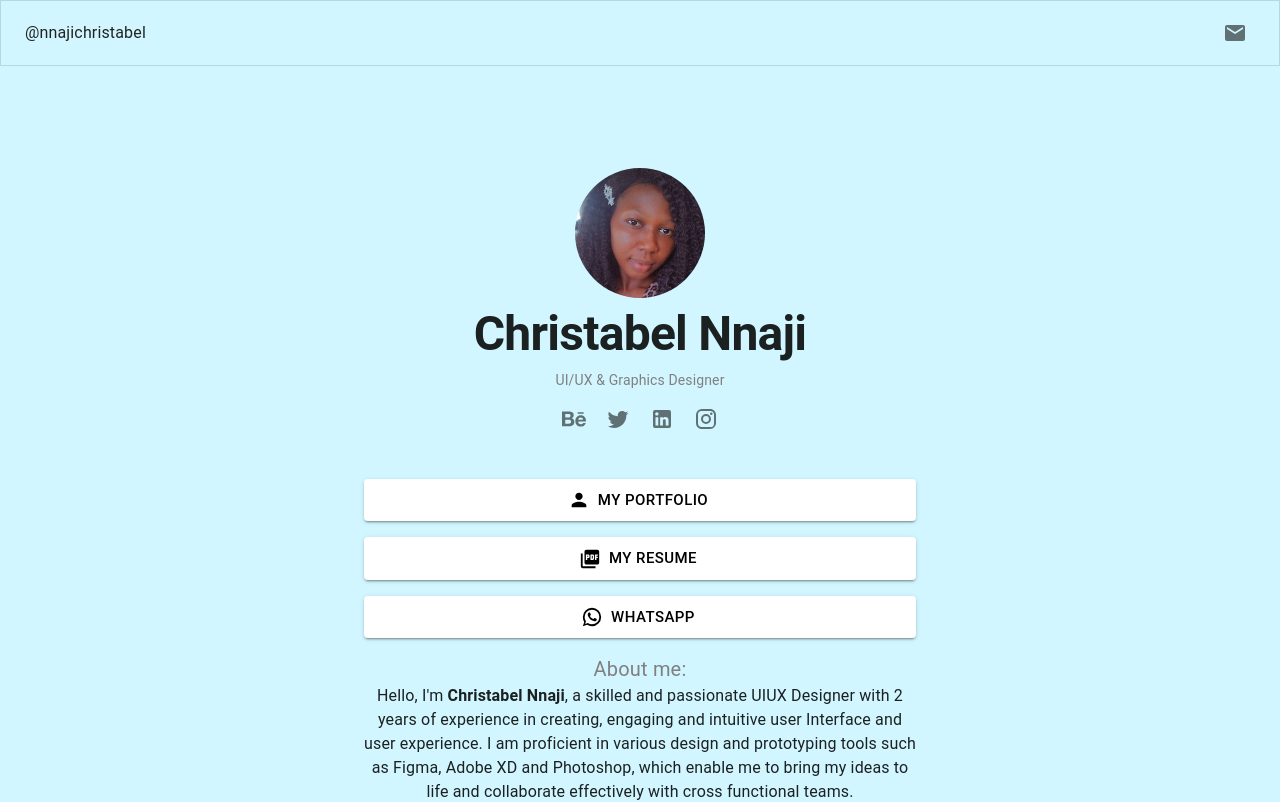
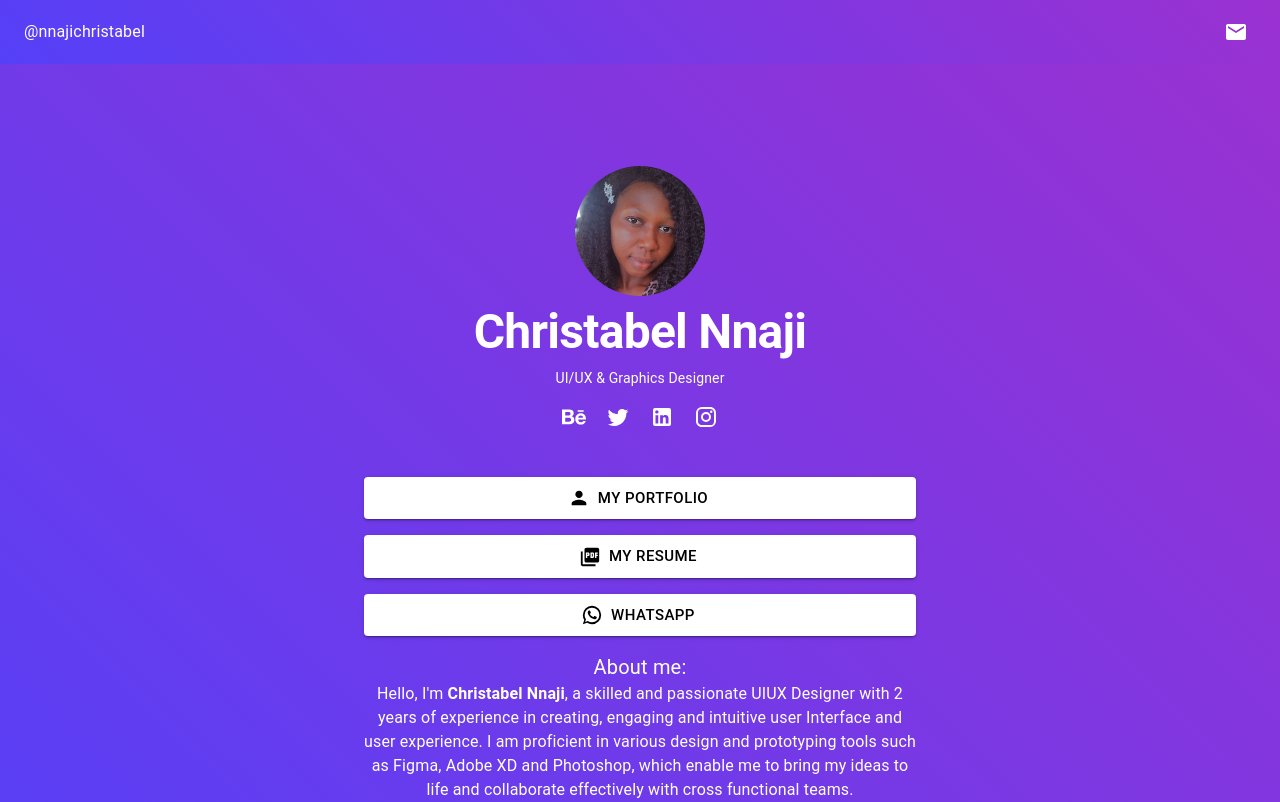
Before and after one commit to NICHOLAS-AGBO/Christabel_portfolio, a React (Create React App) app: page / in a window 1280 px wide. Shown: the top 802 px of the page. Built offline with nearby package versions, Linux system fonts and the light colour scheme.

Commit message:
#UI Modified

```diff
--- a/src/App.tsx
+++ b/src/App.tsx
@@ -18,14 +18,14 @@ function App() {
     const dark = mode==="dark";
   return (
       <>
-        <AppBar variant={"outlined"} position={"sticky"} elevation={0} sx={{
-            bgcolor:dark?"common.black":"background.paper"
+        <AppBar position={"sticky"} elevation={0} sx={{
+            background:dark?"common.black":"linear-gradient(45deg, #5540f8, #9b31d1)"
         }}>
           <Toolbar sx={{justifyContent: "space-between"}}>
-            <Link underline={"none"} sx={{color: dark?"gray":"#232323"}} href={"https://www.behance.net/nnajichristabel"} target={"_blank"}>
+            <Link underline={"none"} sx={{color: dark?"gray":"common.white"}} href={"https://www.behance.net/nnajichristabel"} target={"_blank"}>
               <Typography>@nnajichristabel</Typography>
             </Link>
-            <IconButton href={"mailto:nnajichristabel54@gmail.com"}>
+            <IconButton sx={{color: dark?"gray":"common.white"}} href={"mailto:nnajichristabel54@gmail.com"}>
               <Email/>
             </IconButton>
 
@@ -44,16 +44,16 @@ function App() {
                     <Typography variant={"h1"} sx={{
                         fontSize: {xs: "h4.fontSize", md: "h3.fontSize"}
                     }} fontWeight={700}>Christabel Nnaji</Typography>
-                    <Typography sx={{fontSize: {xs: "caption.fontSize", sm: "body2.fontSize"}}} color={"grayText"}>UI/UX & Graphics Designer</Typography>
+                    <Typography sx={{fontSize: {xs: "caption.fontSize", sm: "body2.fontSize"}}}>UI/UX & Graphics Designer</Typography>
 
                     <Stack direction={"row"} alignItems={"center"} justifyContent={"center"} gap={.5}>
-                        <IconButton href={"https://www.behance.net/nnajichristabel"} target={"_blank"}>
+                        <IconButton sx={{color: dark?"gray":"common.white"}} href={"https://www.behance.net/nnajichristabel"} target={"_blank"}>
                             <svg xmlns="http://www.w3.org/2000/svg" viewBox="0 0 576 512" className={"behance"}>
                                 <path d="M232 237.2c31.8-15.2 48.4-38.2 48.4-74 0-70.6-52.6-87.8-113.3-87.8H0v354.4h171.8c64.4 0 124.9-30.9 124.9-102.9 0-44.5-21.1-77.4-64.7-89.7zM77.9 135.9H151c28.1 0 53.4 7.9 53.4 40.5 0 30.1-19.7 42.2-47.5 42.2h-79v-82.7zm83.3 233.7H77.9V272h84.9c34.3 0 56 14.3 56 50.6 0 35.8-25.9 47-57.6 47zm358.5-240.7H376V94h143.7v34.9zM576 305.2c0-75.9-44.4-139.2-124.9-139.2-78.2 0-131.3 58.8-131.3 135.8 0 79.9 50.3 134.7 131.3 134.7 61.3 0 101-27.6 120.1-86.3H509c-6.7 21.9-34.3 33.5-55.7 33.5-41.3 0-63-24.2-63-65.3h185.1c.3-4.2.6-8.7.6-13.2zM390.4 274c2.3-33.7 24.7-54.8 58.5-54.8 35.4 0 53.2 20.8 56.2 54.8H390.4z"/></svg>
                         </IconButton>
-                        <IconButton href={"https://twitter.com/Nnaji_Christal?t=O_wFPasZiqBt7oco6Z6PHA&s=08"}><Twitter/></IconButton>
-                        <IconButton href={"https://www.linkedin.com/in/nnaji-christabel-271b63255"}><LinkedIn/></IconButton>
-                        <IconButton href={"https://instagram.com/nnaji_christy?igshid=ZDc4ODBmNjlmNQ=="}><Instagram/></IconButton>
+                        <IconButton sx={{color: dark?"gray":"common.white"}} href={"https://twitter.com/Nnaji_Christal?t=O_wFPasZiqBt7oco6Z6PHA&s=08"}><Twitter/></IconButton>
+                        <IconButton sx={{color: dark?"gray":"common.white"}} href={"https://www.linkedin.com/in/nnaji-christabel-271b63255"}><LinkedIn/></IconButton>
+                        <IconButton sx={{color: dark?"gray":"common.white"}} href={"https://instagram.com/nnaji_christy?igshid=ZDc4ODBmNjlmNQ=="}><Instagram/></IconButton>
                     </Stack>
 
                 </Stack>
@@ -78,7 +78,7 @@ function App() {
                         Whatsapp
                     </Button>
                     <Box textAlign={"center"}>
-                        <Typography sx={{fontSize: "h6.fontSize"}} color={"grayText"}>About me:</Typography>
+                        <Typography sx={{fontSize: "h6.fontSize"}}>About me:</Typography>
                         <Typography>
                             Hello, I'm <b>Christabel Nnaji</b>, a skilled and passionate UIUX Designer with 2 years of experience
                             in creating, engaging and intuitive user Interface and user experience. I am proficient in various design and
--- a/src/components/UITheme.tsx
+++ b/src/components/UITheme.tsx
@@ -1,5 +1,14 @@
 import {createContext, FC, ReactNode, useCallback, useEffect, useMemo, useState} from "react";
-import {createTheme, CssBaseline, PaletteMode, Paper, ThemeOptions, ThemeProvider, useMediaQuery} from "@mui/material";
+import {
+    Box,
+    createTheme,
+    CssBaseline,
+    PaletteMode,
+    Paper,
+    ThemeOptions,
+    ThemeProvider,
+    useMediaQuery
+} from "@mui/material";
 
 const lightTheme:ThemeOptions = {
     palette: {
@@ -7,11 +16,14 @@ const lightTheme:ThemeOptions = {
         primary:{
             main: "#000",
         },
+        text:{
+            primary: "#fff"
+        },
         secondary:{
             main: "#fff"
         },
         background:{
-            paper: "#D1F6FF"
+            paper: "linear-gradient(45deg, #5540f8, #9b31d1)"
         }
     }
 };
@@ -82,11 +94,13 @@ const UI:FC<{children: ReactNode}> = ({children})=>{
         <ThemeContext.Provider value={{Theme: Theme, toggleTheme: changeTheme, mode: theme.palette!.mode}}>
             <ThemeProvider theme={Theme}>
                 <CssBaseline />
-                <Paper
-                    elevation={0}
-                    sx={{borderRadius: 0, p: 0, m: 0}}>
+                <Box
+                    sx={{
+                        background:theme.palette!.mode==="dark"?
+                            "common.black":"linear-gradient(45deg, #5540f8, #9b31d1)",
+                }}>
                     {children}
-                </Paper>
+                </Box>
             </ThemeProvider>
         </ThemeContext.Provider>
     )
```
